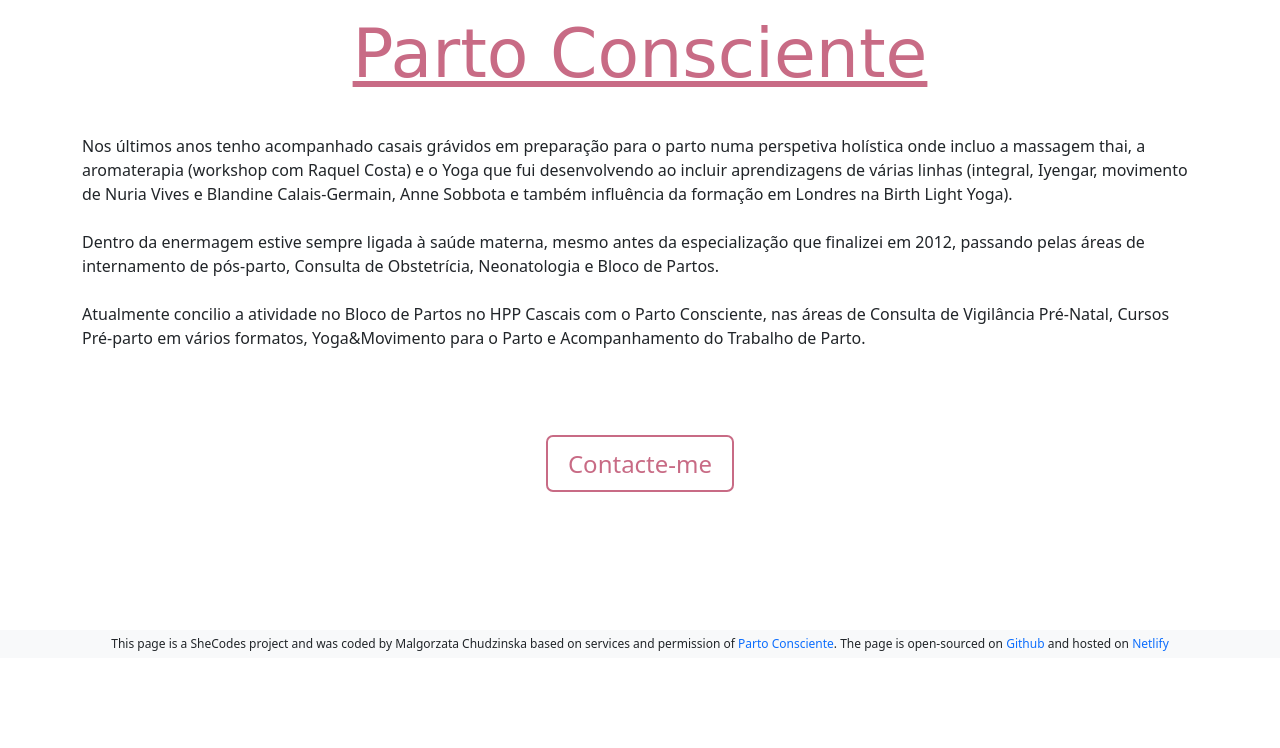
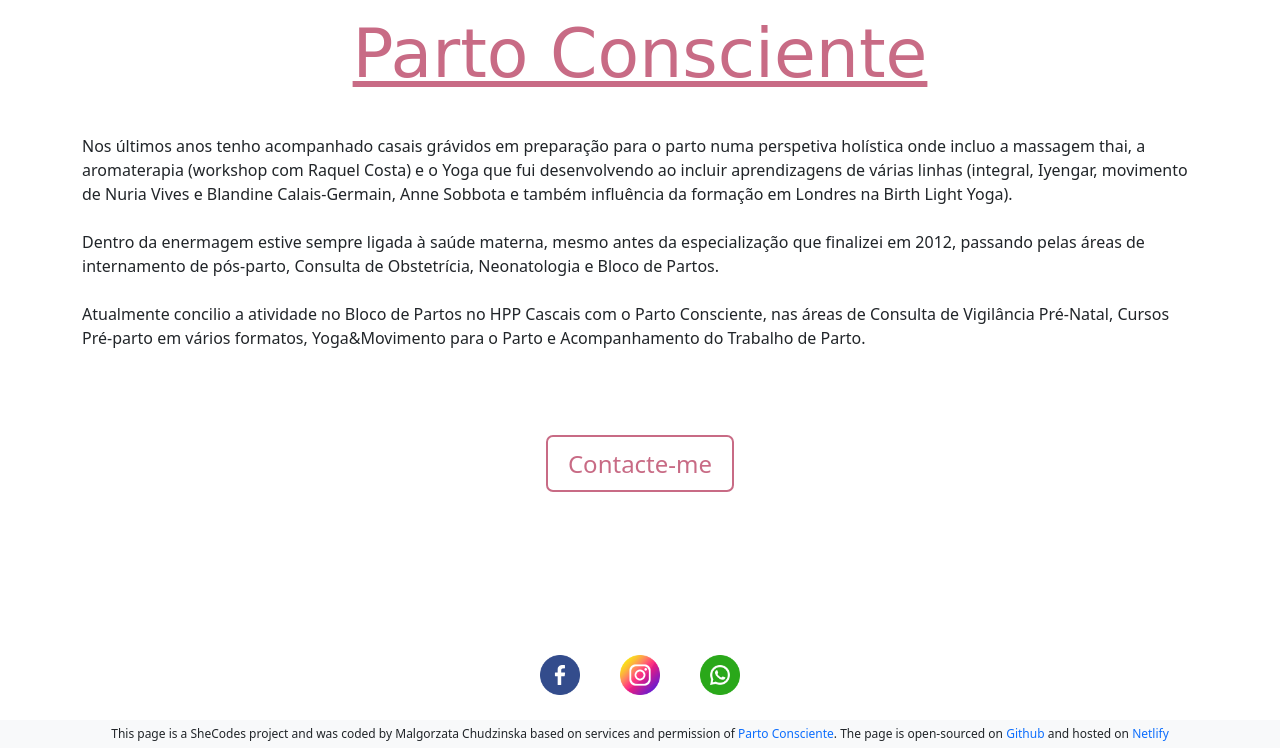
Before and after one commit to malschu/Business-Project, a plain HTML site: page about.html in a window 1280 px wide. Shown: the part 1204-1952 px from the top of the page. Before the commit the page ends 1862 px from the top, so only its background shows below. Drawn offline with nearby package versions, Linux system fonts and the light colour scheme; a web font is replaced by a local one.

Commit message:
fixed footer for all the subpages

```diff
--- a/about.html
+++ b/about.html
@@ -194,6 +194,30 @@
       </div>
     </nav>
 
+    <div class="socials">
+      <a
+        href="https://www.facebook.com/SandraPedroGravidezeParto"
+        target="_blank"
+        class="social-icons"
+      >
+        <img src="media\facebook_4494475.png" alt="fb" width="40" />
+      </a>
+      <a
+        href="https://www.instagram.com/partoconsciente_parteira/"
+        target="_blank"
+        class="social-icons"
+      >
+        <img src="media\instagram_3955024.png" alt="insta" width="40" />
+      </a>
+      <a
+        href="https://wa.me/00351963981394"
+        target="_blank"
+        class="social-icons"
+      >
+        <img src="media\whatsapp_4494494.png" alt="whatsapp" width="40" />
+      </a>
+    </div>
+
     <footer>
       This page is a SheCodes project and was coded by Malgorzata Chudzinska
       based on services and permission of
```
Also changed, not shown: services.html (+24 -0 lines).
